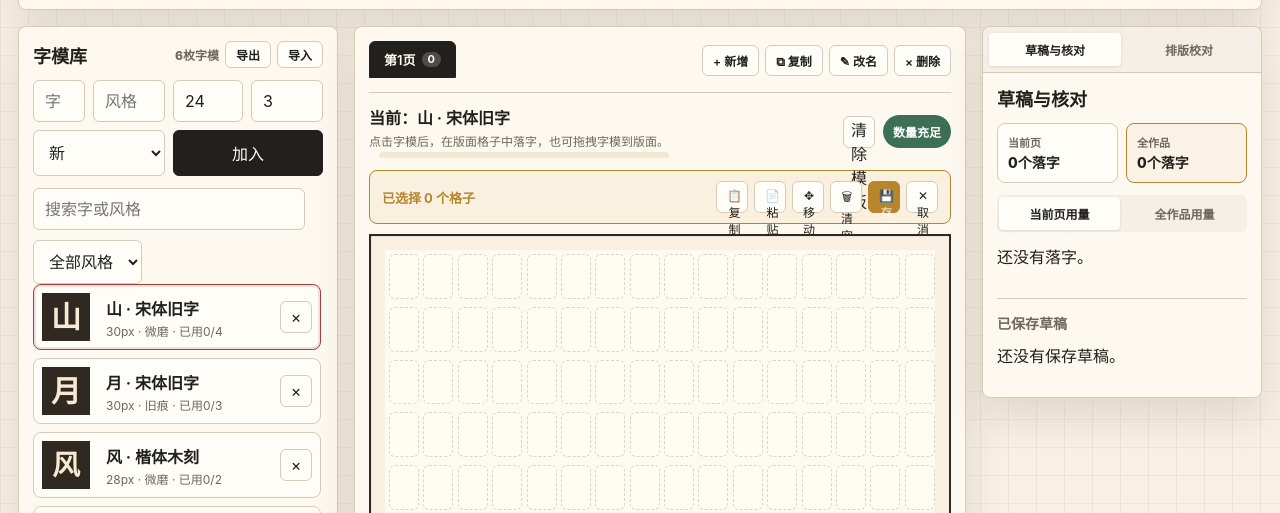
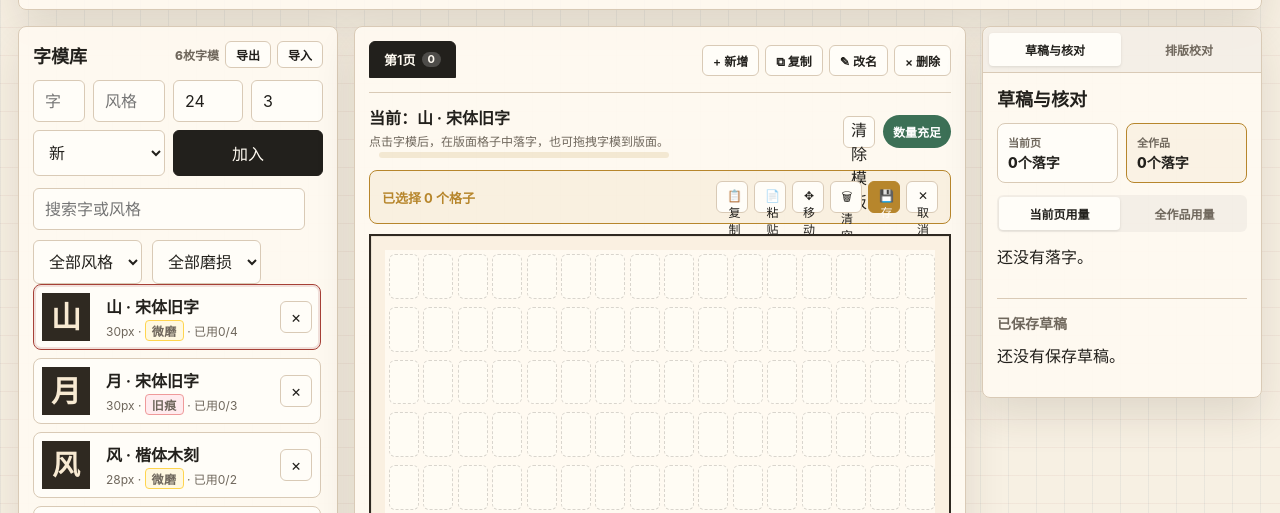
Before and after one commit to waiwaidongci/zfl-16-1016f61, a plain HTML site: page index.html in a window 1280 px wide. Shown: the part 253-766 px from the top of the page. Drawn offline with Linux system fonts and the light colour scheme.

Commit message:
.41104836935399:43b39165df5b849a5c983be06c538c58_6a30e6703e4c9fdf7d4a5d27.6a30e6793e4c9fdf7d4a5d29.6a30e6783a73064c1e32a0fe:Trae CN.T(2026/6/16 14:00:25)

```diff
--- a/app.js
+++ b/app.js
@@ -1196,6 +1196,7 @@ const els = {
   wearInput: document.querySelector("#wearInput"),
   inventorySearch: document.querySelector("#inventorySearch"),
   styleFilter: document.querySelector("#styleFilter"),
+  wearFilter: document.querySelector("#wearFilter"),
   selectedTypeLabel: document.querySelector("#selectedTypeLabel"),
   shortageBadge: document.querySelector("#shortageBadge"),
   usageList: document.querySelector("#usageList"),
@@ -1409,14 +1410,29 @@ function renderStyleFilter() {
   els.styleFilter.value = styles.includes(current) ? current : "all";
 }
 
+function getWearBadgeClass(wear) {
+  switch (wear) {
+    case "新":
+      return "wear-badge wear-new";
+    case "微磨":
+      return "wear-badge wear-worn";
+    case "旧痕":
+      return "wear-badge wear-old";
+    default:
+      return "wear-badge";
+  }
+}
+
 function renderInventory() {
   const keyword = els.inventorySearch.value.trim();
   const style = els.styleFilter.value;
+  const wear = els.wearFilter.value;
   const usage = getUsage();
   const items = state.inventory.filter((item) => {
     const matchesKeyword = !keyword || `${item.char}${item.style}${item.wear}`.includes(keyword);
     const matchesStyle = style === "all" || item.style === style;
-    return matchesKeyword && matchesStyle;
+    const matchesWear = wear === "all" || item.wear === wear;
+    return matchesKeyword && matchesStyle && matchesWear;
   });
 
   els.inventoryCount.textContent = `${state.inventory.length}枚字模`;
@@ -1424,12 +1440,13 @@ function renderInventory() {
     .map((item) => {
       const used = usage[item.id] || 0;
       const selected = item.id === state.selectedTypeId ? "selected" : "";
+      const wearBadgeClass = getWearBadgeClass(item.wear);
       return `
         <article class="type-card ${selected}" draggable="true" data-type-id="${item.id}">
           <div class="glyph" style="font-size:${Math.min(item.size, 36)}px">${escapeHtml(item.char)}</div>
           <div class="type-meta">
             <strong>${escapeHtml(item.char)} · ${escapeHtml(item.style)}</strong>
-            <span>${item.size}px · ${escapeHtml(item.wear)} · 已用${used}/${item.quantity}</span>
+            <span>${item.size}px · <span class="${wearBadgeClass}">${escapeHtml(item.wear)}</span> · 已用${used}/${item.quantity}</span>
           </div>
           <button class="mini-btn" title="删除字模" data-delete-type="${item.id}" type="button">×</button>
         </article>
@@ -3581,6 +3598,7 @@ els.workTitle.addEventListener("input", () => {
 els.typeForm.addEventListener("submit", addType);
 els.inventorySearch.addEventListener("input", renderInventory);
 els.styleFilter.addEventListener("change", renderInventory);
+els.wearFilter.addEventListener("change", renderInventory);
 els.saveDraftBtn.addEventListener("click", saveDraft);
 els.exportBtn.addEventListener("click", exportPreview);
 els.clearBoardBtn.addEventListener("click", () => {
--- a/index.html
+++ b/index.html
@@ -117,6 +117,12 @@
             <input id="inventorySearch" type="search" placeholder="搜索字或风格" />
             <select id="styleFilter">
               <option value="all">全部风格</option>
+            </select>
+            <select id="wearFilter">
+              <option value="all">全部磨损</option>
+              <option value="新">新</option>
+              <option value="微磨">微磨</option>
+              <option value="旧痕">旧痕</option>
             </select>
           </div>
           <div id="typeList" class="type-list"></div>
--- a/styles.css
+++ b/styles.css
@@ -274,6 +274,33 @@ h3 {
   font-size: 12px;
 }
 
+.wear-badge {
+  display: inline-block;
+  padding: 1px 6px;
+  border-radius: 4px;
+  font-size: 11px;
+  font-weight: 700;
+  letter-spacing: 0.5px;
+}
+
+.wear-new {
+  background: #e8f5e9;
+  color: #2e7d32;
+  border: 1px solid #a5d6a7;
+}
+
+.wear-worn {
+  background: #fff8e1;
+  color: #f57f17;
+  border: 1px solid #ffd54f;
+}
+
+.wear-old {
+  background: #ffebee;
+  color: #c62828;
+  border: 1px solid #ef9a9a;
+}
+
 .mini-btn {
   width: 32px;
   height: 32px;
```
